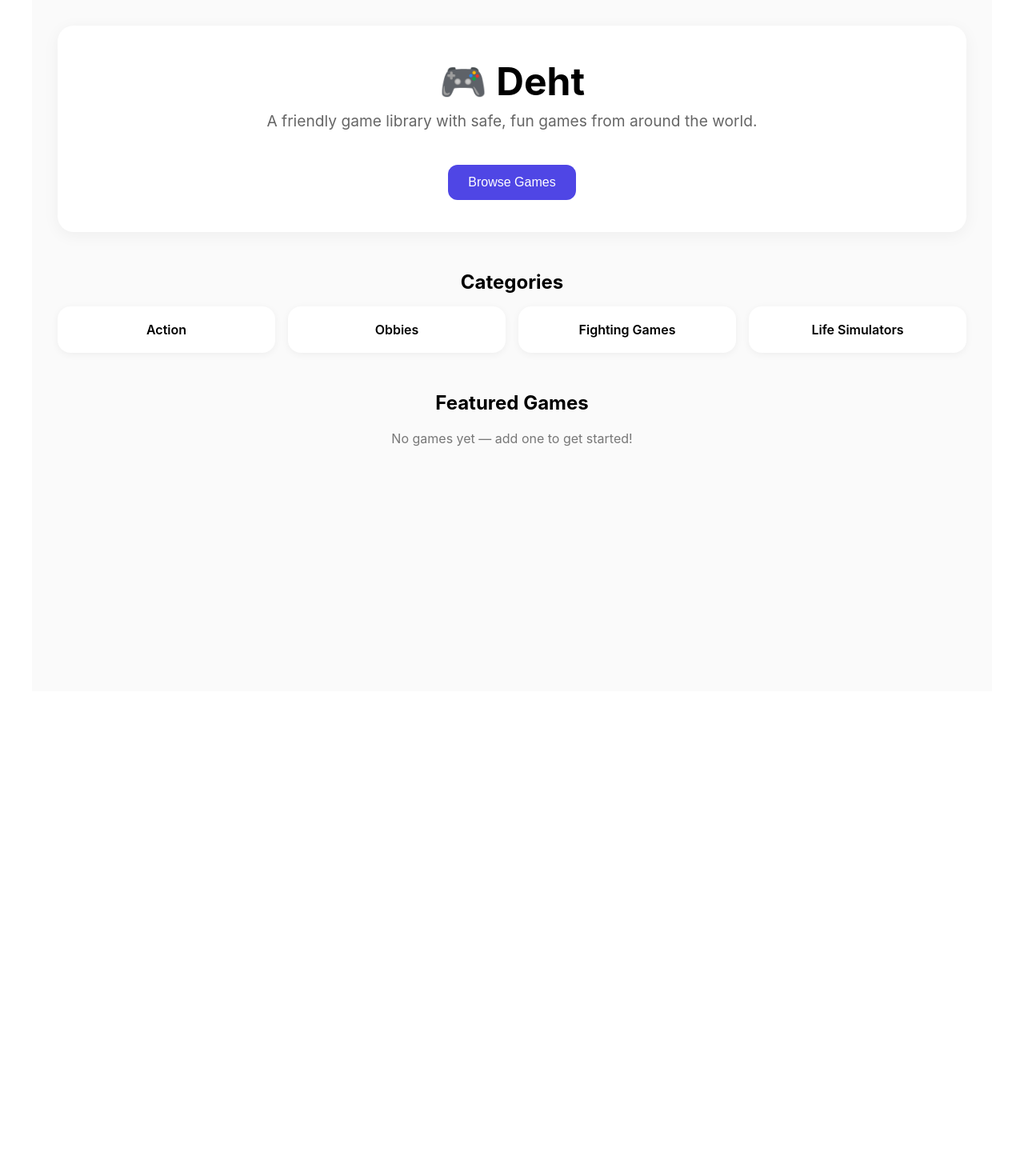
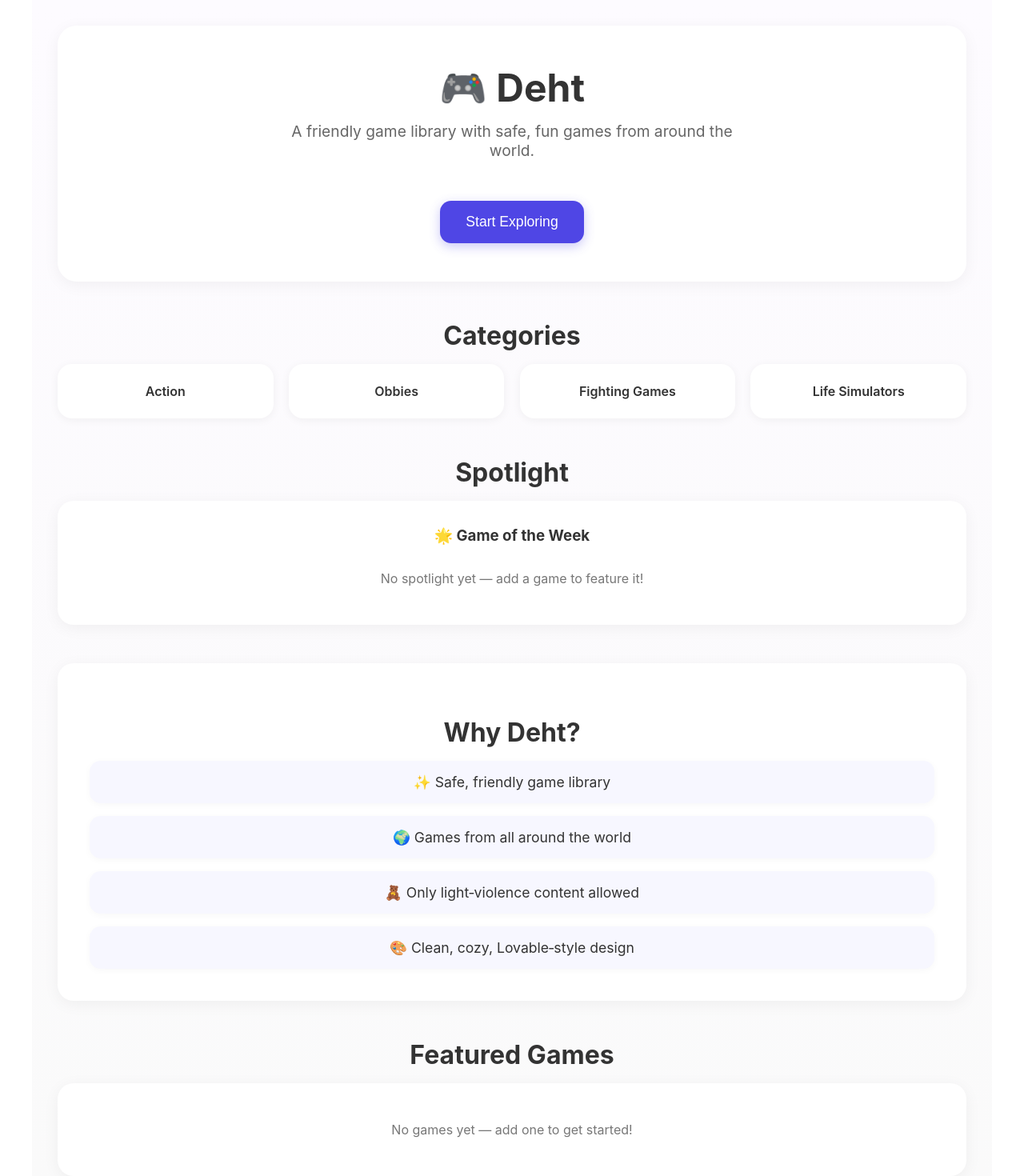
Before and after one commit to Deht-Team/deht-team.github.io, a React (Vite) app: page / in a window 1280 px wide. Shown: the part 40-1510 px from the top of the page at 80% size. Before the commit the page ends 944 px from the top, so only its background shows below. Built offline with nearby package versions, Linux system fonts and the light colour scheme.

Commit message:
Refactor Index page styles and structure

```diff
--- a/src/pages/Index.tsx
+++ b/src/pages/Index.tsx
@@ -2,54 +2,65 @@ export default function Index() {
   return (
     <div style={{
       fontFamily: "Inter, sans-serif",
-      background: "#fafafa",
+      background: "linear-gradient(180deg, #fdfbff 0%, #fafafa 100%)",
       minHeight: "100vh",
-      padding: "2rem"
+      padding: "2rem",
+      color: "#333"
     }}>
 
-      {/* Hero Section */}
-      <div style={{
+      {/* HERO */}
+      <section style={{
         background: "white",
-        padding: "2.5rem",
-        borderRadius: "20px",
+        padding: "3rem",
+        borderRadius: "24px",
         boxShadow: "0 4px 20px rgba(0,0,0,0.05)",
         textAlign: "center",
         marginBottom: "3rem"
       }}>
         <h1 style={{ fontSize: "3rem", margin: 0 }}>🎮 Deht</h1>
-        <p style={{ fontSize: "1.2rem", color: "#666", marginTop: "0.5rem" }}>
+        <p style={{
+          fontSize: "1.2rem",
+          color: "#666",
+          marginTop: "0.8rem",
+          maxWidth: "600px",
+          marginInline: "auto"
+        }}>
           A friendly game library with safe, fun games from around the world.
         </p>
+
         <button style={{
-          marginTop: "1.5rem",
-          padding: "0.8rem 1.6rem",
-          borderRadius: "12px",
+          marginTop: "2rem",
+          padding: "1rem 2rem",
+          borderRadius: "14px",
           border: "none",
           background: "#4f46e5",
           color: "white",
-          fontSize: "1rem",
+          fontSize: "1.1rem",
           cursor: "pointer",
+          boxShadow: "0 4px 14px rgba(79,70,229,0.3)",
           transition: "0.2s"
         }}>
-          Browse Games
+          Start Exploring
         </button>
-      </div>
+      </section>
 
-      {/* Categories */}
-      <h2 style={{ marginBottom: "1rem" }}>Categories</h2>
+      {/* CATEGORIES */}
+      <section style={{ marginBottom: "3rem" }}>
+        <h2 style={{ fontSize: "2rem", marginBottom: "1rem" }}>Categories</h2>
+
         <div style={{
           display: "grid",
-        gridTemplateColumns: "repeat(auto-fit, minmax(160px, 1fr))",
-        gap: "1rem"
+          gridTemplateColumns: "repeat(auto-fit, minmax(180px, 1fr))",
+          gap: "1.2rem"
         }}>
           {["Action", "Obbies", "Fighting Games", "Life Simulators"].map(cat => (
             <div key={cat} style={{
               background: "white",
-            padding: "1.2rem",
-            borderRadius: "16px",
-            boxShadow: "0 2px 10px rgba(0,0,0,0.05)",
+              padding: "1.5rem",
+              borderRadius: "18px",
+              boxShadow: "0 2px 12px rgba(0,0,0,0.05)",
               textAlign: "center",
-            fontWeight: "600",
+              fontWeight: 600,
               cursor: "pointer",
               transition: "0.2s"
             }}>
@@ -57,10 +68,73 @@ export default function Index() {
             </div>
           ))}
         </div>
+      </section>
 
-      {/* Featured */}
-      <h2 style={{ marginTop: "3rem" }}>Featured Games</h2>
+      {/* SPOTLIGHT */}
+      <section style={{ marginBottom: "3rem" }}>
+        <h2 style={{ fontSize: "2rem", marginBottom: "1rem" }}>Spotlight</h2>
+
+        <div style={{
+          background: "white",
+          padding: "2rem",
+          borderRadius: "20px",
+          boxShadow: "0 4px 20px rgba(0,0,0,0.05)",
+          display: "flex",
+          flexDirection: "column",
+          gap: "1rem"
+        }}>
+          <h3 style={{ margin: 0 }}>🌟 Game of the Week</h3>
+          <p style={{ color: "#777" }}>No spotlight yet — add a game to feature it!</p>
+        </div>
+      </section>
+
+      {/* WHY DEHT */}
+      <section style={{
+        background: "white",
+        padding: "2.5rem",
+        borderRadius: "20px",
+        boxShadow: "0 4px 20px rgba(0,0,0,0.05)",
+        marginBottom: "3rem"
+      }}>
+        <h2 style={{ fontSize: "2rem", marginBottom: "1rem" }}>Why Deht?</h2>
+
+        <ul style={{
+          listStyle: "none",
+          padding: 0,
+          margin: 0,
+          display: "flex",
+          flexDirection: "column",
+          gap: "1rem"
+        }}>
+          <li style={whyItem}>✨ Safe, friendly game library</li>
+          <li style={whyItem}>🌍 Games from all around the world</li>
+          <li style={whyItem}>🧸 Only light‑violence content allowed</li>
+          <li style={whyItem}>🎨 Clean, cozy, Lovable‑style design</li>
+        </ul>
+      </section>
+
+      {/* FEATURED */}
+      <section>
+        <h2 style={{ fontSize: "2rem", marginBottom: "1rem" }}>Featured Games</h2>
+
+        <div style={{
+          background: "white",
+          padding: "2rem",
+          borderRadius: "20px",
+          boxShadow: "0 4px 20px rgba(0,0,0,0.05)",
+          textAlign: "center"
+        }}>
           <p style={{ color: "#777" }}>No games yet — add one to get started!</p>
+        </div>
+      </section>
     </div>
   );
 }
+
+const whyItem = {
+  background: "#f7f7ff",
+  padding: "1rem",
+  borderRadius: "14px",
+  boxShadow: "0 2px 10px rgba(0,0,0,0.03)",
+  fontSize: "1.1rem"
+};
```
Lines whose indentation alone changed are shown as unchanged.
